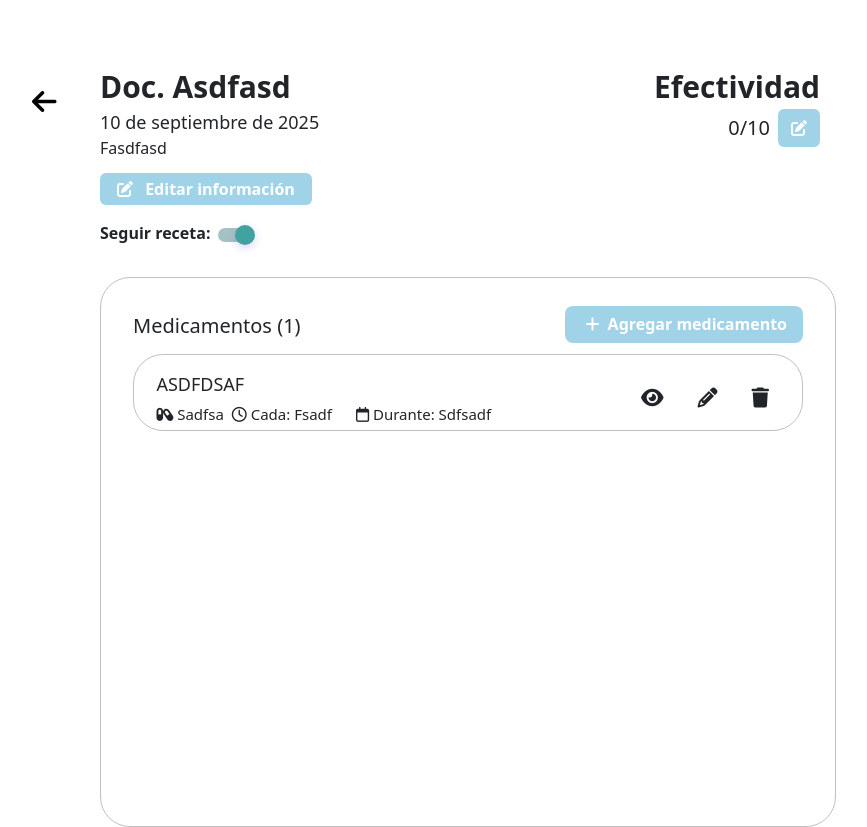
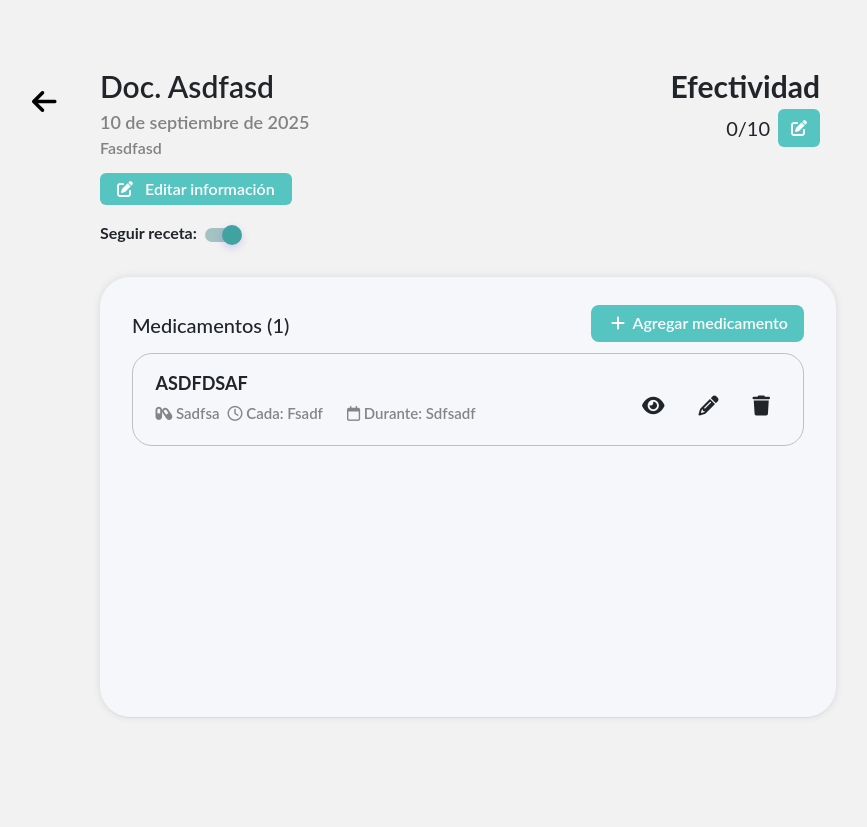
Before and after one commit to CI5co22/MiDo, a Django app: page /receta/41/ in a window 1280 px wide. Shown: the whole page, without its empty margins (172-1039 px from the left). After the commit the page ends 718 px from the top, so only its background shows below. Run offline with Django 5.2, Linux system fonts and the light colour scheme; data comes from the database, SQL or seed files in the repository; both versions use the stored data as it was after the commit.

Commit message:
Redesign

```diff
--- a/miApp/static/css/detalles.css
+++ b/miApp/static/css/detalles.css
@@ -114,6 +114,14 @@
 
 .informacion .fecha {
     font-size: 16px;
+    font-weight: 600;
+        color: var(--opaco)
+}
+
+.informacion .lugar
+{
+    font-weight: 600;
+        color: var(--opaco)
 }
 
 .switch-lg {
@@ -157,11 +165,12 @@
 }
 
 .info {
+    background-color: var(--card);
     margin-top: 1rem;
     padding: 1.5rem;
-    border: 1px solid var(--borde);
+    box-shadow: rgba(17, 17, 26, 0.05) 0px 1px 0px, rgba(17, 17, 26, 0.1) 0px 0px 8px;
     border-radius: 20px;
-    min-height: 400px;
+    min-height: 500px;
     transition: .3s ease-in-out;
 }
 
@@ -209,7 +218,7 @@
     margin-bottom: 0.8rem;
     padding: 1rem;
     border: 1px solid var(--borde);
-    border-radius: 20px;
+    border-radius: 10px;
     display: flex;
     flex-direction: column;
     position: relative;
@@ -218,6 +227,7 @@
 .mediciona-info .medicina-title {
     text-transform: uppercase;
     font-size: 18px;
+    font-weight: 700;
     margin-bottom: 5px;
 }
 
@@ -226,6 +236,8 @@
     flex-direction: column;
     gap: 0.3rem;
     margin-bottom: 1rem;
+    color: var(--opaco);
+    font-weight: 600;
 }
 
 .mediciona-info .periodos p {
@@ -242,7 +254,7 @@
 
 .mediciona-acciones button {
     font-size: 18px;
-    background-color: white;
+
 }
 
 .mediciona-acciones .edit:hover {
@@ -321,6 +333,7 @@
 
     .informacion .fecha {
         font-size: 18px;
+
     }
 
     .efectividad {
@@ -354,7 +367,7 @@
     .info {
         padding: 2rem;
         border-radius: 30px;
-        min-height: 550px;
+        min-height: 500px;
     }
 
     .info .info-top {
@@ -379,7 +392,7 @@
 
     .medicina {
         padding: 1rem 1.4rem 0.3rem;
-        border-radius: 30px;
+        border-radius: 20px;
         flex-direction: row;
         align-items: center;
     }
@@ -391,7 +404,7 @@
     .mediciona-info .periodos {
         flex-direction: row;
         gap: 0;
-        margin-bottom: 0;
+        margin-bottom: 1rem;
     }
 
     .mediciona-info .periodos p {
@@ -432,6 +445,11 @@
     .back {
         left: -60px;
     }
+     .info {
+        padding: 2rem;
+        border-radius: 30px;
+        min-height: 440px;
+    }
 }
 
 /* Para pantallas muy grandes (1200px y más) */
--- a/miApp/static/css/root.css
+++ b/miApp/static/css/root.css
@@ -1,6 +1,6 @@
 :root
 {
-    --botones: #A0D3E8;
+    --botones: #56C4C1;
     --card: #F5F7FA;
     --borde: #C0C0C0;
     --opaco: #00000076;
@@ -8,6 +8,11 @@
     --text: rgb(64, 163, 160);
 }
 
+body
+{
+    background-color: #F2F2F2;
+    font-family: 'Lato', sans-serif;
+}
 
 .scl
 {
--- a/miApp/templates/home.html
+++ b/miApp/templates/home.html
@@ -6,6 +6,10 @@
     <meta name="viewport" content="width=device-width, initial-scale=1.0">
     <link href="https://cdn.jsdelivr.net/npm/bootstrap@5.3.8/dist/css/bootstrap.min.css" rel="stylesheet" integrity="sha384-sRIl4kxILFvY47J16cr9ZwB07vP4J8+LH7qKQnuqkuIAvNWLzeN8tE5YBujZqJLB" crossorigin="anonymous">
     <link rel="stylesheet" href="https://cdnjs.cloudflare.com/ajax/libs/font-awesome/6.7.2/css/all.min.css" integrity="sha512-Evv84Mr4kqVGRNSgIGL/F/aIDqQb7xQ2vcrdIwxfjThSH8CSR7PBEakCr51Ck+w+/U6swU2Im1vVX0SVk9ABhg==" crossorigin="anonymous" referrerpolicy="no-referrer">
+    <link rel="preconnect" href="https://fonts.googleapis.com">
+    <link rel="preconnect" href="https://fonts.gstatic.com" crossorigin>
+    <link href="https://fonts.googleapis.com/css2?family=Merriweather+Sans:ital,wght@0,300..800;1,300..800&display=swap" rel="stylesheet">
+
 
     <link rel="stylesheet" href="{% static 'css/root.css' %}">
     <link rel="stylesheet" href="{% static 'css/home.css' %}">
@@ -104,7 +108,7 @@
                 </div>
                 <div class="receta-info2">
                     <div class="detalles">
-                        <p class="fecha m-0 mt-3">{{  receta.fecha|date:"j \\d\\e F \\d\\e Y"  }}</p>
+                        <p class="fecha m-0 mt-0">{{  receta.fecha|date:"j \\d\\e F \\d\\e Y"  }}</p>
                         <p class="efectividad"><b>Efectividad:</b> {{ receta.efectividad }}/10</p>
                     </div>
                     <div class="accion">
--- a/miApp/templates/recetaDetalle.html
+++ b/miApp/templates/recetaDetalle.html
@@ -6,6 +6,10 @@
     <meta name="viewport" content="width=device-width, initial-scale=1.0">
     <link href="https://cdn.jsdelivr.net/npm/bootstrap@5.3.8/dist/css/bootstrap.min.css" rel="stylesheet" integrity="sha384-sRIl4kxILFvY47J16cr9ZwB07vP4J8+LH7qKQnuqkuIAvNWLzeN8tE5YBujZqJLB" crossorigin="anonymous">
     <link rel="stylesheet" href="https://cdnjs.cloudflare.com/ajax/libs/font-awesome/6.7.2/css/all.min.css" integrity="sha512-Evv84Mr4kqVGRNSgIGL/F/aIDqQb7xQ2vcrdIwxfjThSH8CSR7PBEakCr51Ck+w+/U6swU2Im1vVX0SVk9ABhg==" crossorigin="anonymous" referrerpolicy="no-referrer">
+    <link rel="preconnect" href="https://fonts.googleapis.com">
+    <link rel="preconnect" href="https://fonts.gstatic.com" crossorigin>
+    <link href="https://fonts.googleapis.com/css2?family=Merriweather+Sans:ital,wght@0,300..800;1,300..800&display=swap" rel="stylesheet">
+
 
     <link rel="stylesheet" href="{% static 'css/root.css' %}">
     <link rel="stylesheet" href="{% static 'css/detalles.css' %}">
@@ -29,7 +33,7 @@
                         {% endif %}
                 </p>
                 <p class="fecha mb-0">{{  receta.fecha|date:"j \\d\\e F \\d\\e Y"  }}</p>
-                <p class="mb-0">
+                <p class="mb-0 lugar">
                         {%  if  receta.lugar|default_if_none:"" %}
                         {{ receta.lugar|title }}
                         {% else %}
```
Also changed, not shown: miApp/static/css/home.css (+15 -9 lines), db.sqlite3, 3 other files.
